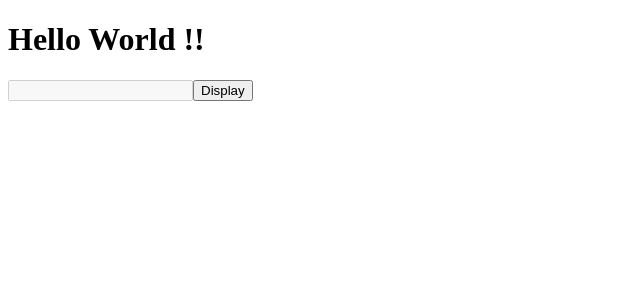
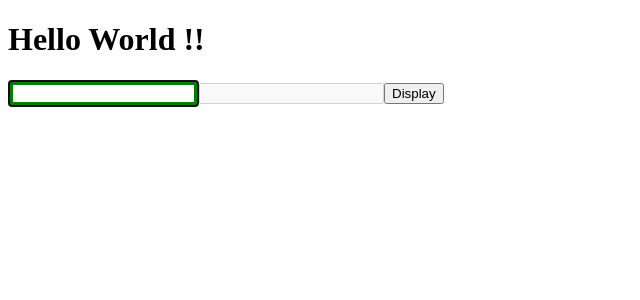
Before and after one commit to ajha-digi/react-basic-concept, a React (Vite) app: page / in a window 1280 px wide. Shown: the top 300 px of the page, without its empty margins (0-640 px from the left). Built offline with nearby package versions, Linux system fonts and the light colour scheme.

Commit message:
forward ref example

```diff
--- a/src/App.jsx
+++ b/src/App.jsx
@@ -1,26 +1,29 @@
-import { useRef, useEffect } from "react";
+import {useEffect, useRef} from "react";
 import "./style.css"
+import Child from "./Child";
 function App() {
   const inputRef = useRef();
+  const inpRef = useRef();
 
-  useEffect(() => {
-    // inputRef.current.focus();
-    inputRef.current.disabled = true;
-  }, []);
+  useEffect(()=>{
+    inpRef.current.disabled=true;
+  },[])
+
+  useEffect(()=>{
+    inputRef.current.focus();
+  },[])
 
   const handleSubmit = (e) => {
     e.preventDefault();
     console.log(inputRef.current.value);
-    inputRef.current.disabled = false;
   };
 
   return (
     <>
       <h1>Hello World !!</h1>
       <form onSubmit={handleSubmit}>
-        <input
-          ref={inputRef}
-        />
+        <Child ref={inputRef}/>
+        <input id="test" ref={inpRef}/>
         <button type="submit">Display</button>
       </form>
     </>
--- /dev/null
+++ b/src/Child.jsx
@@ -0,0 +1,9 @@
+import {forwardRef} from "react";
+import Third from "./Third";
+
+// eslint-disable-next-line react/prop-types
+const Input = forwardRef(function Child(props, ref) {
+  return <Third ref={ref}/>;
+})
+
+export default Input;
--- /dev/null
+++ b/src/Third.jsx
@@ -0,0 +1,8 @@
+import {forwardRef} from "react";
+
+// eslint-disable-next-line react/prop-types
+const Third = forwardRef(function Third(props, ref) {
+  return <input ref={ref}/>;
+})
+
+export default Third;
--- a/src/style.css
+++ b/src/style.css
@@ -1,3 +1,7 @@
 input:focus {
     border: 5px solid green;
 }
+
+input#test:focus {
+    border: 10px solid red;
+}
```
